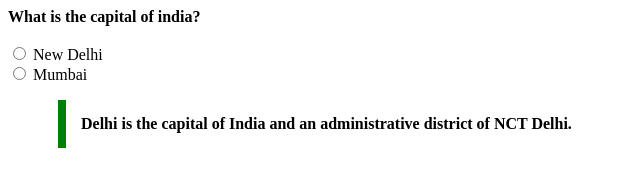
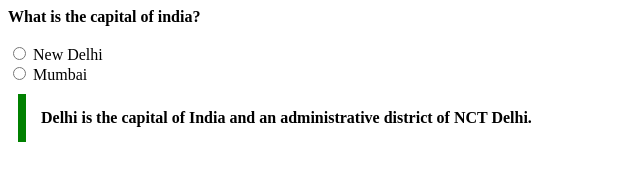
Before and after one commit to acciojob/trivia-Akashgupta19971998, a website: page main.html in a window 1280 px wide. Shown: the whole page, without its empty margins (0-640 px from the left). Drawn offline with Linux system fonts and the light colour scheme.

Commit message:
Update main.html

```diff
--- a/main.html
+++ b/main.html
@@ -27,8 +27,8 @@
 
 	<!-- the entire body must be written by student -->
 	<!--<span>-->
-        <blockquote cite="https://en.wikipedia.org/wiki/New_Delhi">
-	<p id="border-text">Delhi is the capital of India and an administrative district of NCT Delhi.</p>
+        <blockquote cite="https://en.wikipedia.org/wiki/New_Delhi" id="border-text">
+	Delhi is the capital of India and an administrative district of NCT Delhi.
 	</blockquote>
     <script type="text/javascript" src="./script.js">
 	</script>
```
